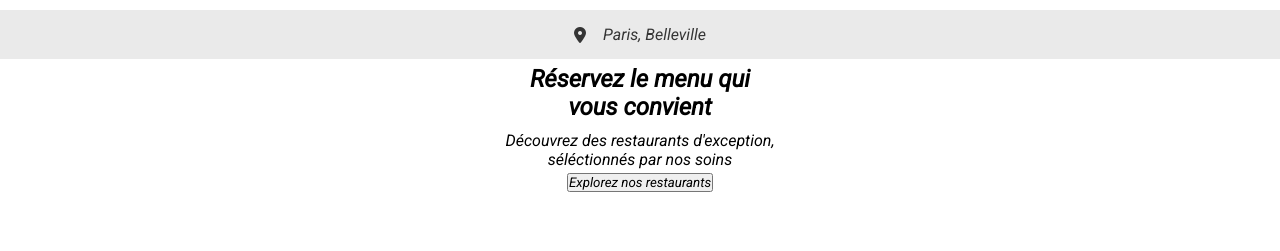
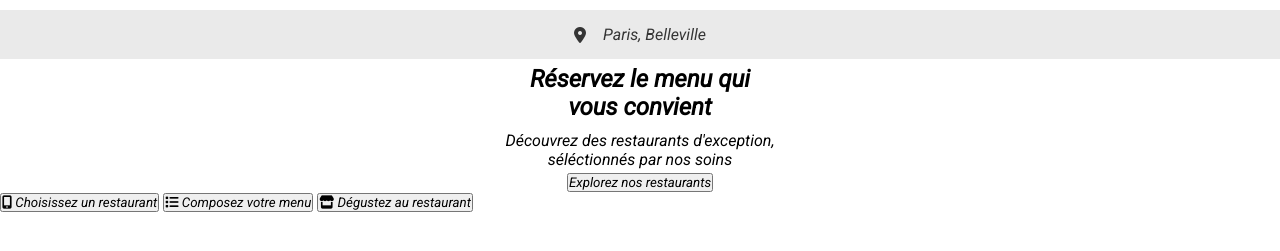
Before and after one commit to Juliendev200/Oh-My-food-, a plain HTML site: page index.html in a window 1280 px wide. Shown: the part 53-304 px from the top of the page. Drawn offline with Linux system fonts and the light colour scheme.

Commit message:
htmlfirstpart

```diff
--- a/index.html
+++ b/index.html
@@ -27,12 +27,20 @@
             </p>
         </header>
         <main>
-                <section class="intro">
-                    <h1>Réservez le menu qui vous convient</h1>
-                    <p> Découvrez des restaurants d'exception, séléctionnés par nos soins</p>
-                    <button> Explorez nos restaurants</button>
+                <section class="firstpart">
+                    <div class="intro">
+                        <h1>Réservez le menu qui vous convient</h1>
+                        <p> Découvrez des restaurants d'exception, séléctionnés par nos soins</p>
+                        <button> Explorez nos restaurants</button>
+                    </div>
+                    <div class="fonctionnement">
+                        <button> <i class="fa-solid fa-mobile-screen-button"></i> Choisissez un restaurant </button>
+                        <button> <i class="fa-solid fa-list"></i> Composez votre menu </button>
+                        <button> <i class="fa-solid fa-store"></i> Dégustez au restaurant </button>
+                    </div>
                 </section>
         </main>
+
         <footer></footer>
     </div>
 </body>
```
